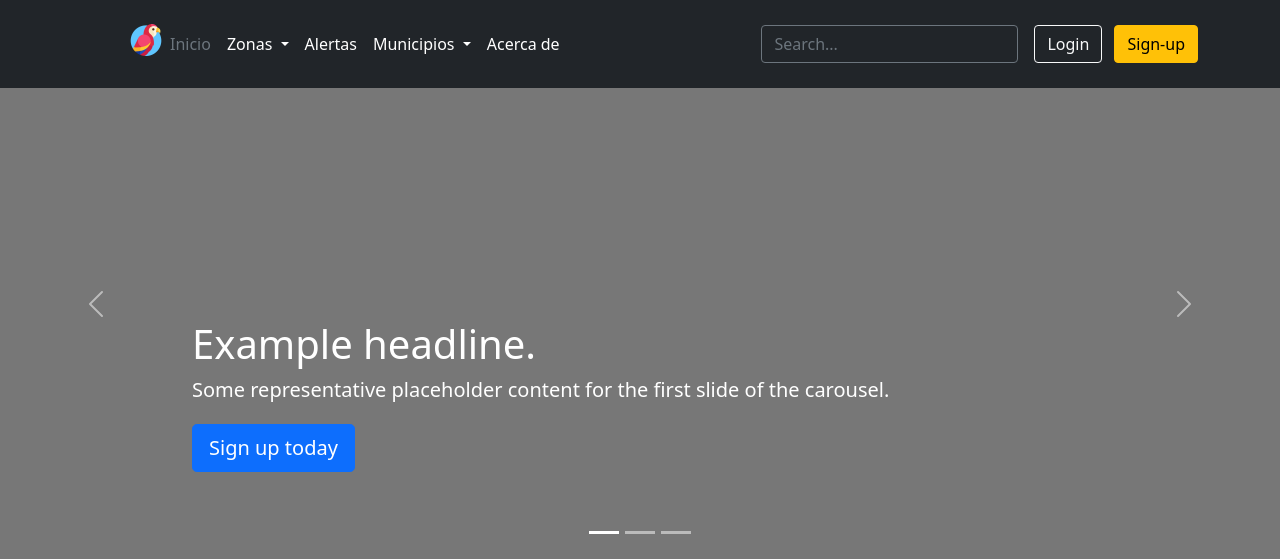
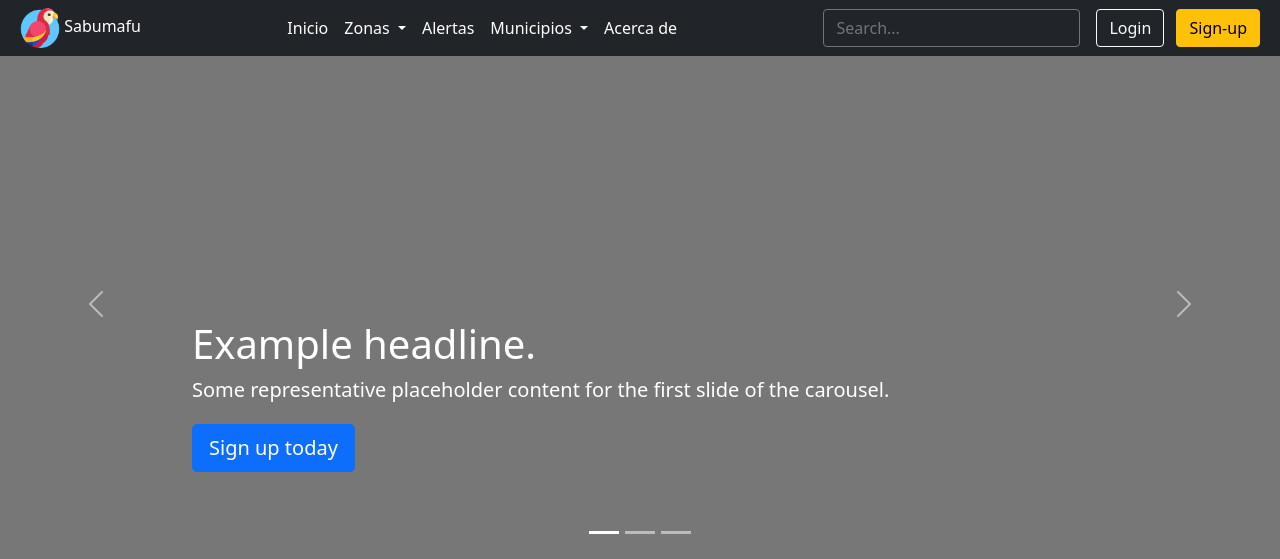
Before and after one commit to lvegadi/sabumafu, a Django app: page / in a window 1280 px wide. Shown: the top 559 px of the page. Run offline with Django 3.2, Linux system fonts and the light colour scheme; some libraries are stand-ins or nearby versions.

Commit message:
Update home.html

```diff
--- a/templates/home.html
+++ b/templates/home.html
@@ -8,6 +8,7 @@
   <meta name="viewport" content="width=device-width, initial-scale=1.0">
 
   <link rel="shortcut icon" href='{% static "images/logo.ico" %}' />
+  <link rel="shortcut icon" href='{% static "images/loro.jpg" %}' />
 
   <!-- Bootstrap CSS -->
 
@@ -20,20 +21,17 @@
 
 <body>
   <!-- Header -->
-  <header class="p-4 mb-4 bg-dark fixed-top text-white">
-    <div class="container">
+  <header class="p-2 bg-dark fixed-top text-white">
+    <div class="container-fluid">
       <div class="d-flex flex-wrap align-items-center justify-content-center justify-content-lg-start">
-        <a href="/" class="d-flex align-items-center mb-2 mb-lg-0 text-white text-decoration-none">
-          <svg class="bi me-2" width="40" height="32" role="img" aria-label="Bootstrap">
-            <use xlink:href="#bootstrap" />
-          </svg>
+
+        <a href="/index/" class="d-block text-white text-decoration-none">
+          <img src='{% static "images/logo.ico" %}' alt="ico" width="40" height="40"> Sabumafu
         </a>
 
-        <ul class="nav col-12 col-lg-auto me-lg-auto mb-2 justify-content-center mb-md-0">
-          <a href="/index/" class="d-block text-white text-decoration-none">
-            <img src='{% static "images/logo.ico" %}' alt="ico" width="32" height="32">
-          </a>
-          <li><a href="/index/" class="nav-link px-2 text-secondary">Inicio</a></li>
+        <ul class="nav col-12 col-lg-auto me-lg-auto justify-content-center mx-auto">
+          <li><a href="/index/" class="nav-link px-2 text-white">Inicio</a></li>
+
           <li>
             <div class="dropdown text-end">
               <a href="#" class="nav-link px-2 d-block link-dark text-decoration-none dropdown-toggle text-white"
@@ -50,7 +48,9 @@
               </ul>
             </div>
           </li>
+
           <li><a href="#" class="nav-link px-2 text-white">Alertas</a></li>
+
           <li>
             <div class="dropdown text-end">
               <a href="#" class="nav-link px-2 d-block link-dark text-decoration-none dropdown-toggle text-white"
@@ -67,10 +67,12 @@
               </ul>
             </div>
           </li>
+
           <li><a href="#" class="nav-link px-2 text-white">Acerca de</a></li>
         </ul>
 
-        <form class="col-12 col-lg-auto mb-3 mb-lg-0 me-lg-3">
+
+        <form class="col-4 col-lg-auto  me-lg-3">
           <input type="search" class="form-control form-control-dark" placeholder="Search..." aria-label="Search">
         </form>
 
```
